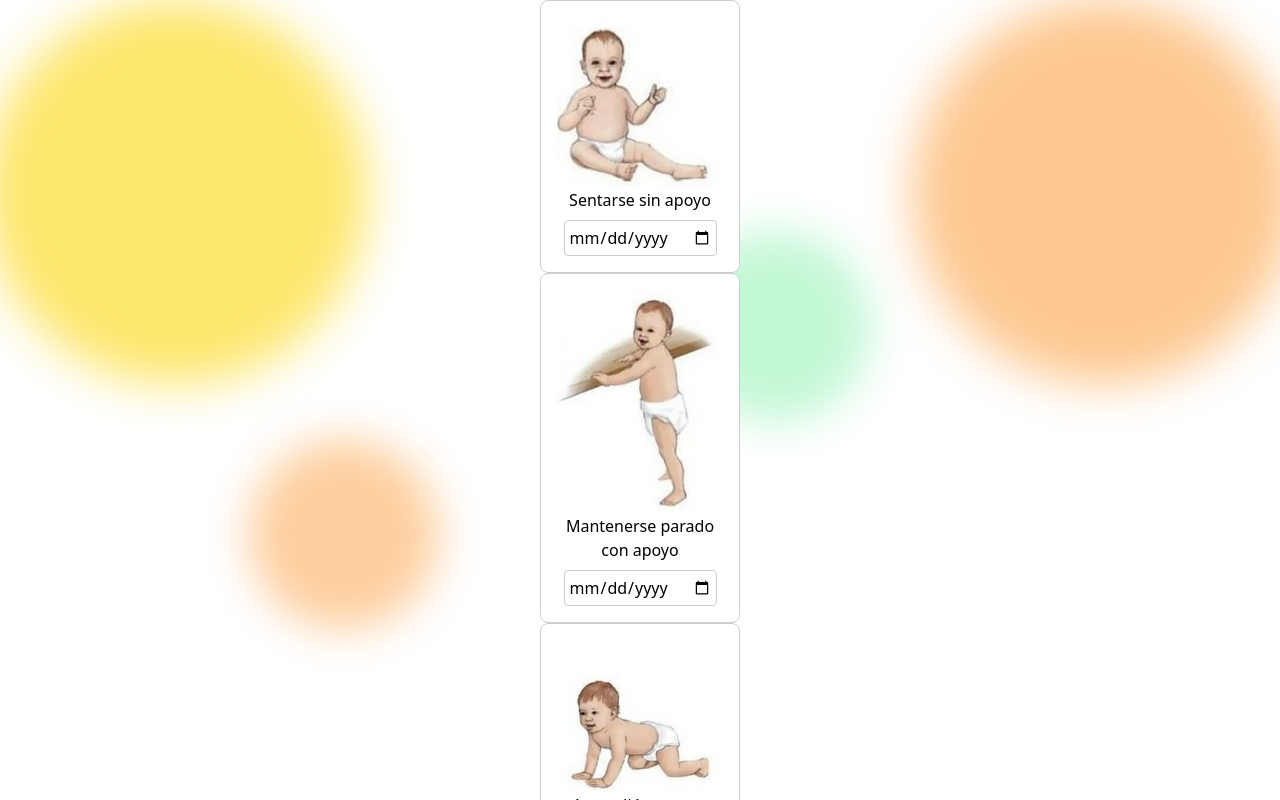
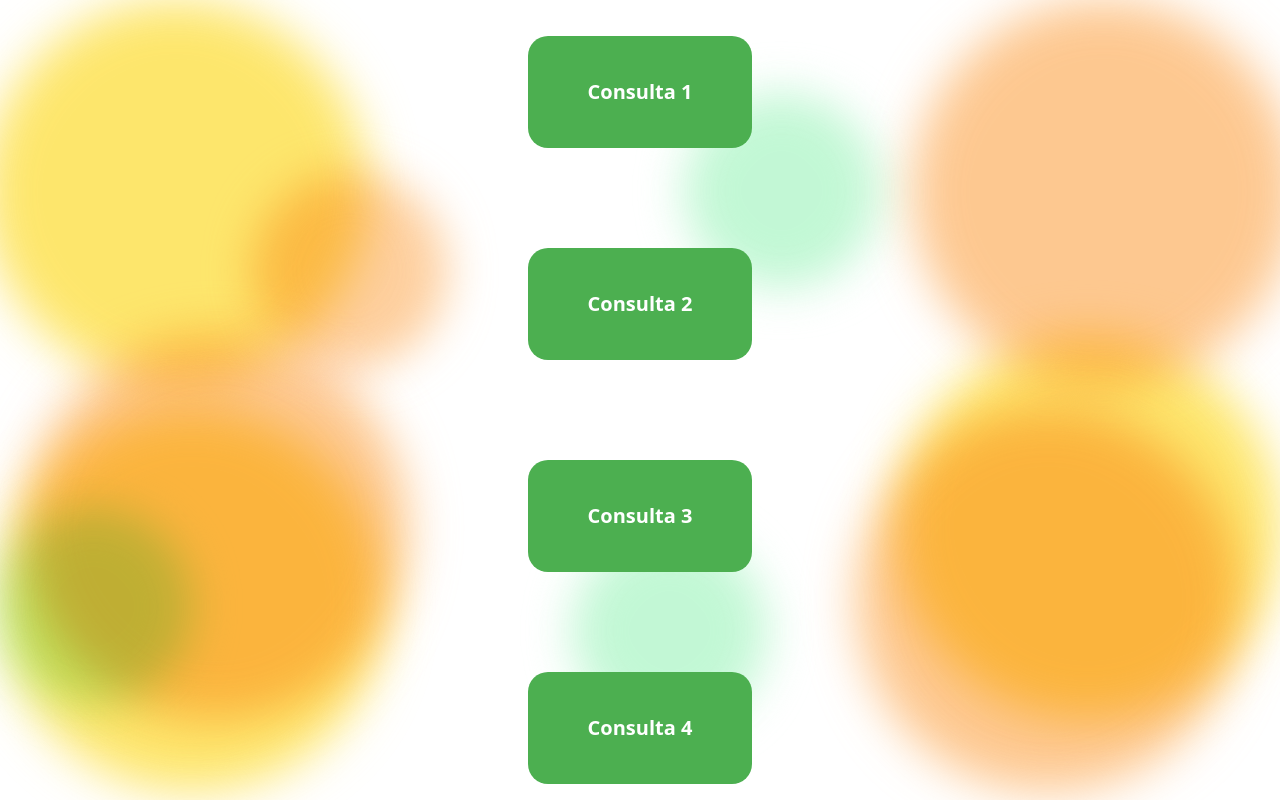
Before and after one commit to javiwasabi/INF322, a React (Create React App) app in the folder proyecto/: page / in a window 1280 px wide. Shown: the top 800 px of the page. Built offline with nearby package versions, Linux system fonts and the light colour scheme.

Commit message:
agregar consultas

```diff
--- /dev/null
+++ b/proyecto/src/Pages/Consultas-anteriores.css
@@ -0,0 +1,69 @@
+
+.App3 {
+    text-align: center;
+    padding: 50px;
+  }
+
+
+  .button-container {
+    display: flex;
+    flex-direction: column;
+    align-items: center;
+    gap: 100px;
+    margin-top: 20px;
+  }
+
+
+
+  .curved-button {
+    padding: 40px 60px;
+    background-color: #4CAF50;
+    color: white;
+    border: none;
+    border-radius: 20px;
+    cursor: pointer;
+    font-size: 20px;
+    transition: background-color 0.3s;
+  }
+
+  .curved-button:hover {
+    background-color: #45a049;
+  }
+
+
+  .popup-overlay {
+    position: fixed;
+    top: 0;
+    left: 0;
+    right: 0;
+    bottom: 0;
+    background: rgba(0, 0, 0, 0.5);
+    display: flex;
+    align-items: center;
+    justify-content: center;
+    z-index: 1000;
+  }
+
+  .popup-content {
+    background-color: white;
+    padding: 20px;
+    border-radius: 10px;
+    width: 300px;
+    text-align: center;
+    box-shadow: 0px 5px 15px rgba(0, 0, 0, 0.2);
+  }
+
+
+  .close-button {
+    margin-top: 15px;
+    padding: 8px 16px;
+    background-color: #f44336;
+    color: white;
+    border: none;
+    border-radius: 5px;
+    cursor: pointer;
+  }
+
+  .close-button:hover {
+    background-color: #e53935;
+  }
--- /dev/null
+++ b/proyecto/src/Pages/Consultas-anteriores.jsx
@@ -0,0 +1,59 @@
+import React, { useEffect, useState } from 'react';
+import Buscador from '../Components/buscador';
+import Navbar from '../Components/navbar';
+import Autos from '../Components/autos';
+import Catalogos from '../Components/catalogo';
+import BackgroundBubbles from '../Components/backgroundBubbles'; // Asegúrate de que esté en mayúscula
+import './Consultas-anteriores.css';
+function App3() {
+    const [activePopup, setActivePopup] = useState(null);
+
+  const handleOpenPopup = (popupIndex) => {
+    setActivePopup(popupIndex);
+  };
+
+  const handleClosePopup = () => {
+    setActivePopup(null);
+  };
+
+  return (
+    <div className="h-screen w-full">
+      <div className="relative flex items-center justify-center min-h-screen bg-white overflow-hidden">
+        <BackgroundBubbles /> {/* Usa BackgroundBubbles en lugar de backgroundBubbles */}
+        <div className="z-10 text-center space-y-6">
+          <div className="text-2xl font-bold text-gray-800">
+          <div className="button-container">
+                {[1, 2, 3, 4].map((index) => (
+                <button
+                    key= {index}
+                    className="curved-button"
+                    onClick={() => handleOpenPopup(index)}
+                >
+                    Consulta {index}
+                </button>
+                ))}
+            </div>
+
+            {/* Pop-up modal */}
+            {activePopup && (
+                <div className="popup-overlay" onClick={handleClosePopup}>
+                <div className="popup-content" onClick={(e) => e.stopPropagation()}>
+                    <h2> 17/10/2024 </h2>
+                    <p>-Temperatura normal.</p>
+                    <p>-Coloración normal.</p>
+                    <p>-Presión normal.</p>
+                    <p>-Capacidad pulmonar conservada.</p>
+                    <p>-Próxima consulta en un mes.</p>
+                    <button className="close-button" onClick={handleClosePopup}>Cerrar</button>
+                </div>
+                </div>
+            )}
+          </div>
+
+        </div>
+      </div>
+    </div>
+  );
+}
+
+export default App3;
--- a/proyecto/src/index.js
+++ b/proyecto/src/index.js
@@ -1,12 +1,12 @@
 import React from 'react';
 import ReactDOM from 'react-dom/client';
 import './index.css';
-import App2 from '../src/Pages/HitoMotor';
+import App3 from '../src/Pages/Consultas-anteriores';
 import reportWebVitals from './reportWebVitals';
 
 const root = ReactDOM.createRoot(document.getElementById('root'));
 root.render(
   <React.StrictMode>
-    <App2 />
+    <App3 />
   </React.StrictMode>
 );
```
